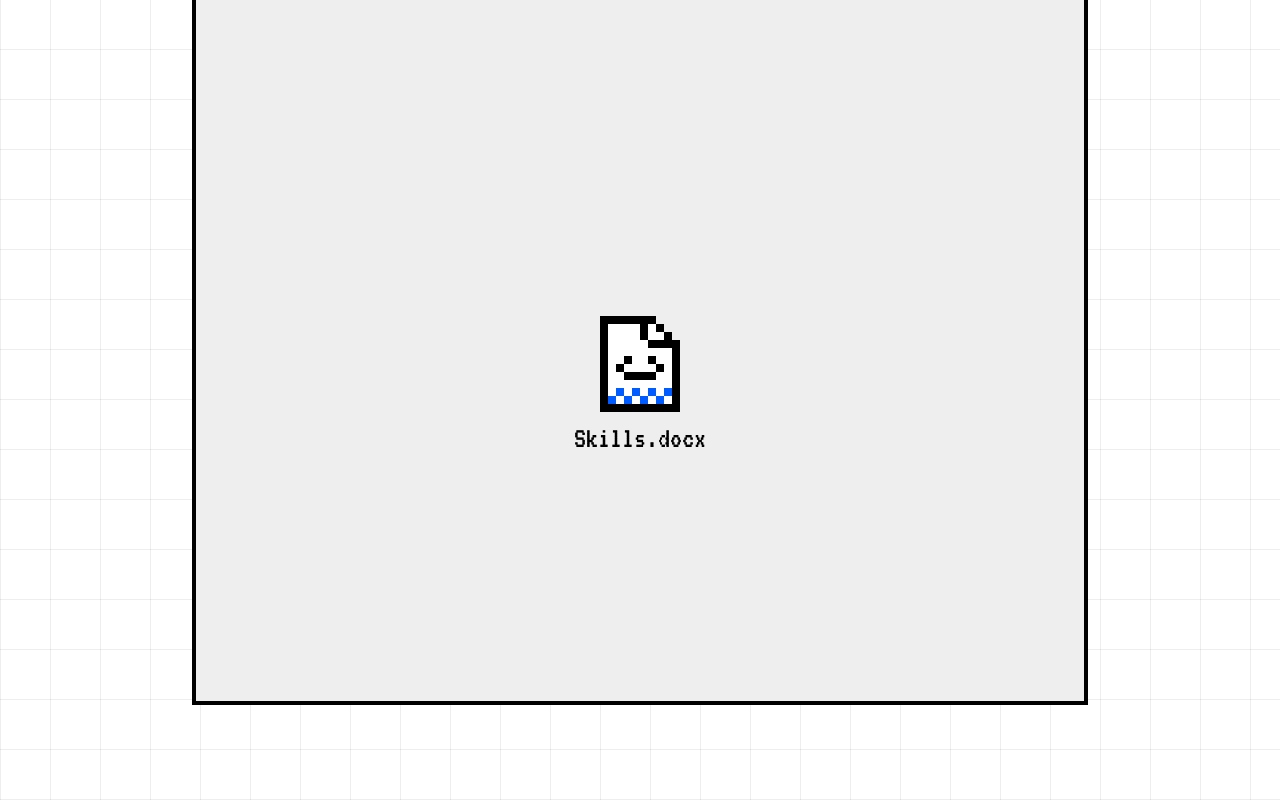
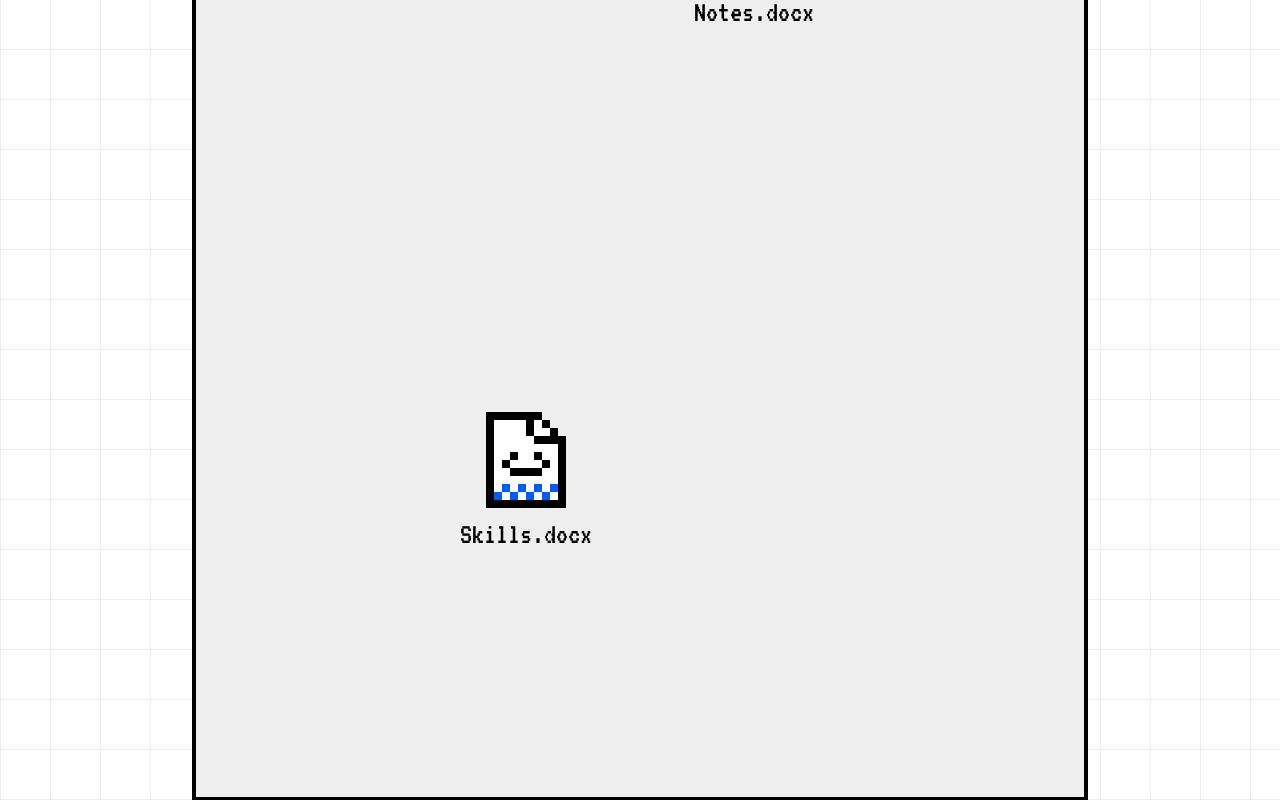
Before and after one commit to OrochiAM/MainPortfolio, a React (Vite) app: page / in a window 1280 px wide. Shown: the part 2000-2800 px from the top of the page. Built offline with nearby package versions, Linux system fonts and the light colour scheme.

Commit message:
Icon placement.

```diff
--- a/src/styles/style.css
+++ b/src/styles/style.css
@@ -359,12 +359,30 @@ img {
   padding: 5em;
   display: flex;
   flex-direction: column;
+  gap: 3em;
 }
 .about-me-section .folder > main > div:nth-child(even) {
   align-self: end;
 }
-.about-me-section .folder > main [class$=-container] {
-  position: relative;
+.about-me-section .folder > main > [class$=-container] {
+  display: grid;
+  place-items: center;
+  width: -moz-fit-content;
+  width: fit-content;
+  align-self: start;
+}
+.about-me-section .folder > main > [class$=-container]:nth-child(even) {
+  align-self: end;
+}
+.about-me-section .folder > main > [class$=-container] > * {
+  grid-area: 1/1;
+}
+.about-me-section .folder > main > [class$=-container] > .icon {
+  position: static;
+  z-index: 2;
+}
+.about-me-section .folder > main > [class$=-container] > .icon img {
+  width: 80px;
 }
 .about-me-section .folder > main .icon {
   position: absolute;
--- a/src/styles/style.scss
+++ b/src/styles/style.scss
@@ -446,16 +446,35 @@ img {
 
     > main {
       padding: 5em;
-
       display: flex;
       flex-direction: column;
+      gap: 3em;
 
       > div:nth-child(even) {
         align-self: end;
       }
 
-      [class$='-container'] {
-        position: relative;
+      > [class$='-container'] {
+        display: grid;
+        place-items: center;
+        width: fit-content;
+        align-self: start;
+
+        &:nth-child(even) {
+          align-self: end;
+        }
+
+        > * {
+          grid-area: 1 / 1;
+        }
+
+        > .icon {
+          position: static;
+          z-index: 2;
+          img {
+            width: 80px;
+          }
+        }
       }
 
       .icon {
```
Also changed, not shown: 1 other file (tests, documents, lock files or other folders).
